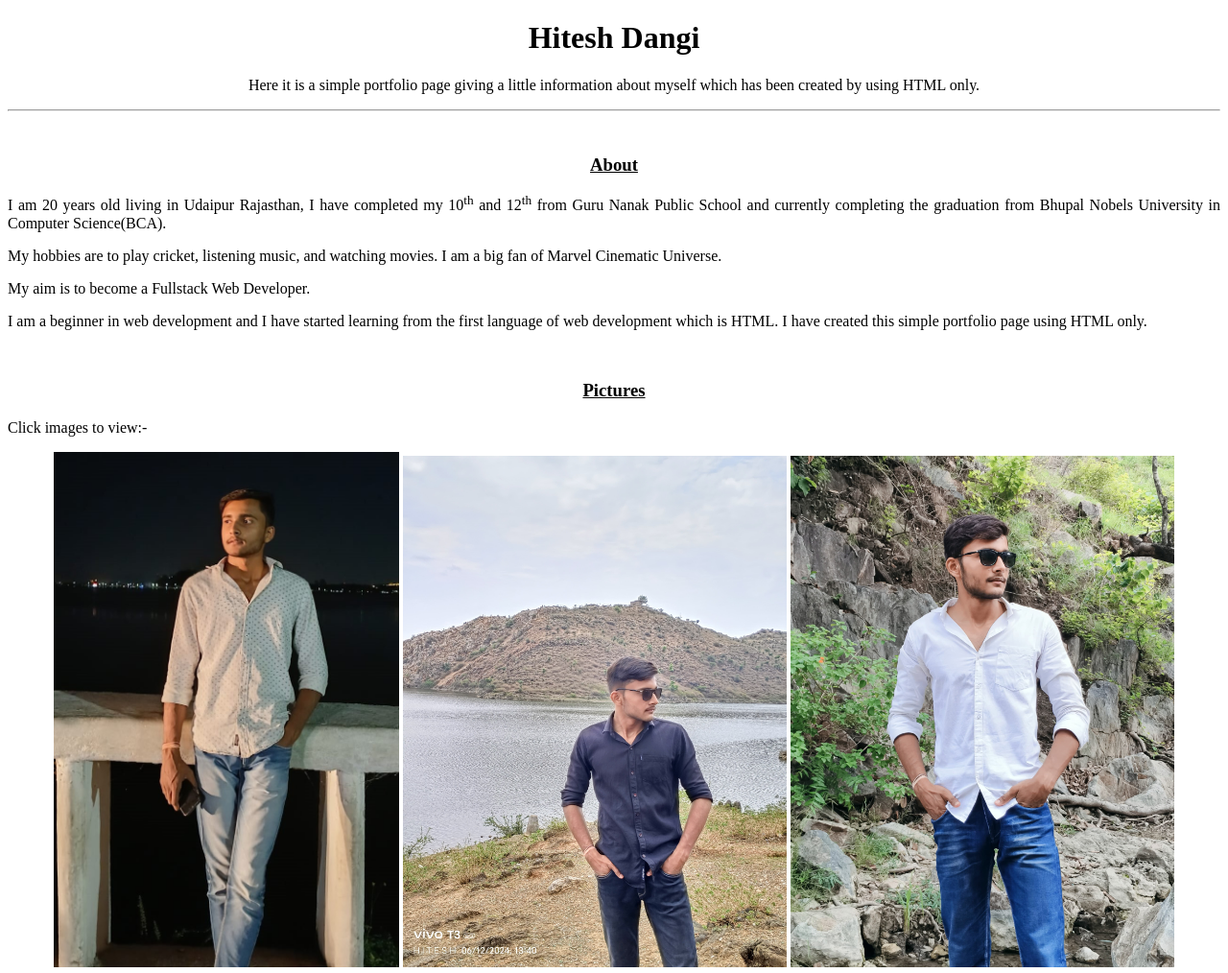
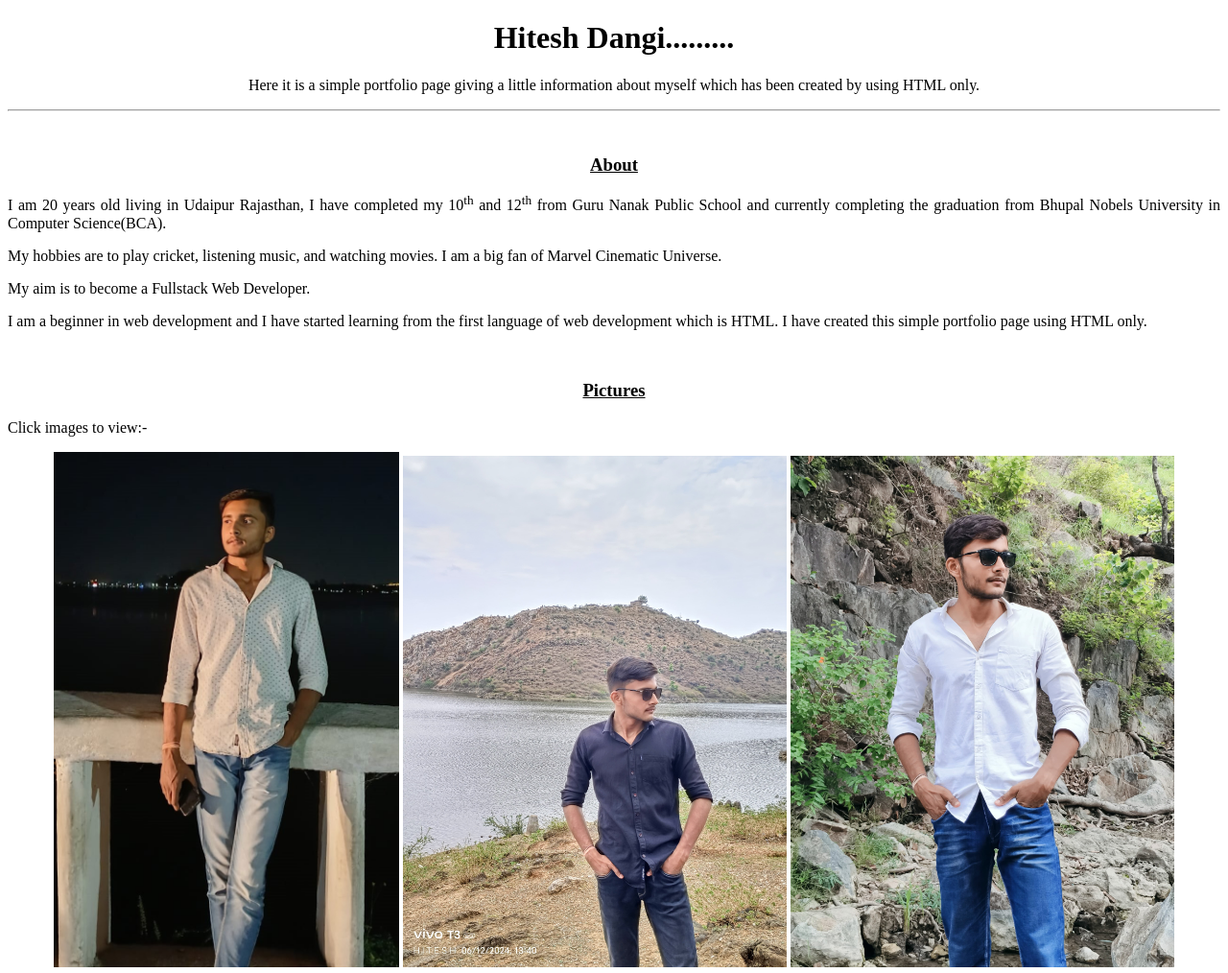
Before and after one commit to Hitesh05082005/First-Web-Page, a plain HTML site: page index.html in a window 1280 px wide. Shown: the top 1014 px of the page at 96% size. Drawn offline with Linux system fonts and the light colour scheme.

Commit message:
commit the changes

```diff
--- a/index.html
+++ b/index.html
@@ -8,7 +8,7 @@
 <body>
 
     <header>
-        <h1 style="text-align: center;">Hitesh Dangi</h1>
+        <h1 style="text-align: center;">Hitesh Dangi.........</h1>
         <p style="text-align: center;">Here it is a simple portfolio page giving a little information about myself which has been created by using HTML only.</p>
     </header>
     <hr>
```
